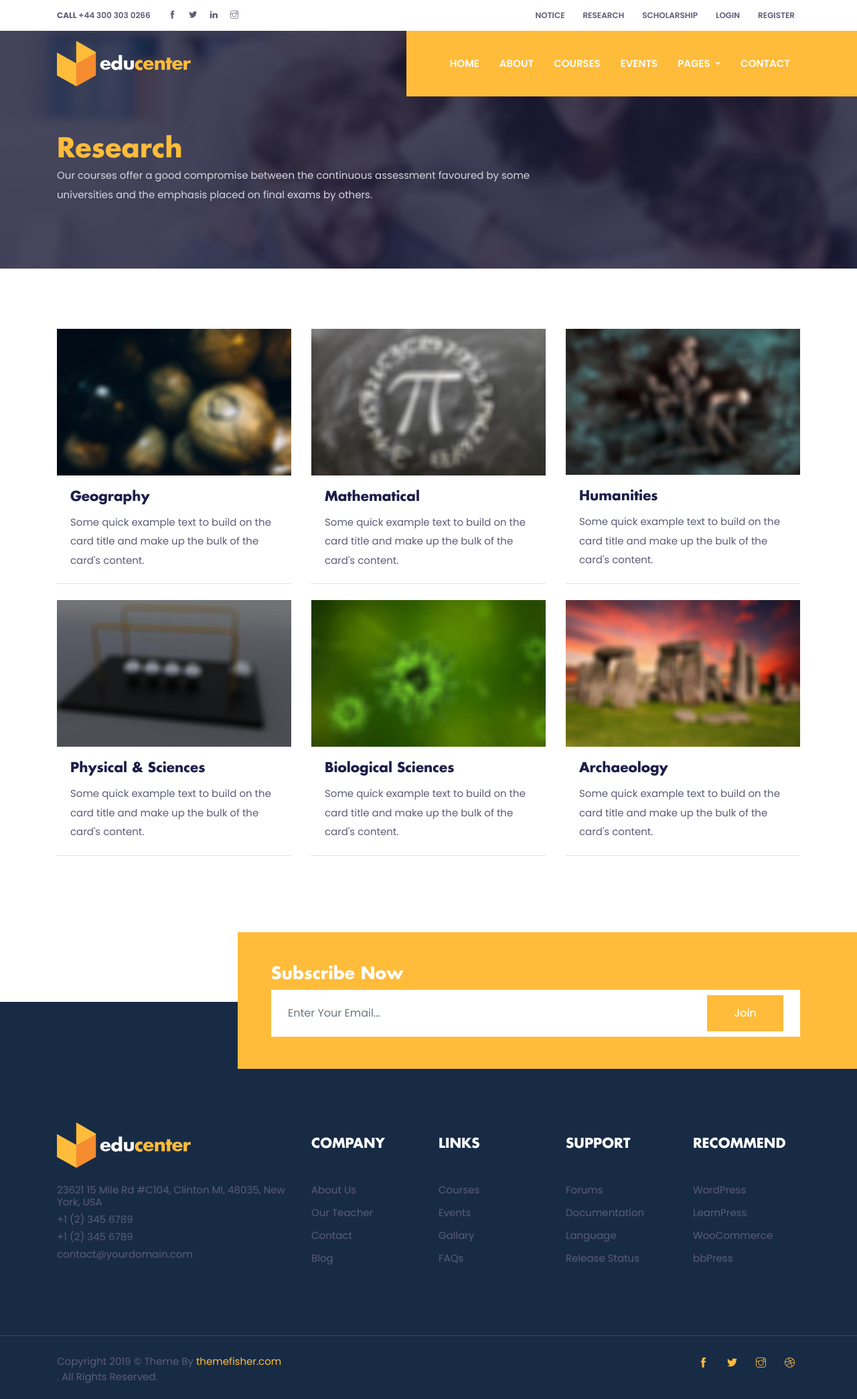
After one commit to MaskeyPuja/educenter, a Django app: page /research in a window 1280 px wide. The commit adds this page. Shown: the whole page at 67% size. Run offline with Django 3.2, Linux system fonts and the light colour scheme; some libraries are stand-ins or nearby versions.

Commit message:
research added

```diff
--- a/eduapp/templates/eduapp/base.html
+++ b/eduapp/templates/eduapp/base.html
@@ -53,7 +53,7 @@
         <div class="col-lg-8 text-center text-lg-right">
           <ul class="list-inline">
             <li class="list-inline-item"><a class="text-uppercase text-color p-sm-2 py-2 px-0 d-inline-block" href="{% url 'notice' %}">notice</a></li>
-            <li class="list-inline-item"><a class="text-uppercase text-color p-sm-2 py-2 px-0 d-inline-block" href="research.html">research</a></li>
+            <li class="list-inline-item"><a class="text-uppercase text-color p-sm-2 py-2 px-0 d-inline-block" href="{% url 'research' %}">research</a></li>
             <li class="list-inline-item"><a class="text-uppercase text-color p-sm-2 py-2 px-0 d-inline-block" href="scholarship.html">SCHOLARSHIP</a></li>
             <li class="list-inline-item"><a class="text-uppercase text-color p-sm-2 py-2 px-0 d-inline-block" href="#" data-toggle="modal" data-target="#loginModal">login</a></li>
             <li class="list-inline-item"><a class="text-uppercase text-color p-sm-2 py-2 px-0 d-inline-block" href="#" data-toggle="modal" data-target="#signupModal">register</a></li>
--- a/eduapp/templates/eduapp/events.html
+++ b/eduapp/templates/eduapp/events.html
@@ -1,6 +1,6 @@
 {% extends 'eduapp/base.html' %}
 
-{% block title %}Educenter{% endblock %}
+{% block title %}Events{% endblock %}
 
 <!-- header -->
 <!-- /header -->
--- /dev/null
+++ b/eduapp/templates/eduapp/research.html
@@ -0,0 +1,109 @@
+{% extends 'eduapp/base.html' %}
+
+{% block title %}Research{% endblock %}
+{% block body %}
+
+<!-- page title -->
+<section class="page-title-section overlay" data-background="images/backgrounds/page-title.jpg">
+  <div class="container">
+    <div class="row">
+      <div class="col-md-8">
+        <ul class="list-inline custom-breadcrumb">
+          <li class="list-inline-item"><a class="h2 text-primary font-secondary" href="@@page-link">Research</a></li>
+          <li class="list-inline-item text-white h3 font-secondary @@nasted"></li>
+        </ul>
+        <p class="text-lighten">Our courses offer a good compromise between the continuous assessment favoured by some universities and the emphasis placed on final exams by others.</p>
+      </div>
+    </div>
+  </div>
+</section>
+<!-- /page title -->
+
+<!-- research -->
+<section class="section">
+  <div class="container">
+    <div class="row">
+      <!-- recharch item -->
+      <div class="col-lg-4 col-sm-6 mb-4">
+        <div class="card rounded-0 hover-shadow border-top-0 border-left-0 border-right-0">
+          <img class="card-img-top rounded-0" src="images/research/research-1.jpg" alt="research thumb">
+          <div class="card-body">
+            <h4 class="card-title">Geography</h4>
+            <p class="card-text">
+              Some quick example text to build on the card title
+              and make up the bulk of the card's content.
+            </p>
+          </div>
+        </div>
+      </div>
+      <!-- recharch item -->
+      <div class="col-lg-4 col-sm-6 mb-4">
+        <div class="card rounded-0 hover-shadow border-top-0 border-left-0 border-right-0">
+          <img class="card-img-top rounded-0" src="images/research/research-2.jpg" alt="research thumb">
+          <div class="card-body">
+            <h4 class="card-title">Mathematical</h4>
+            <p class="card-text">
+              Some quick example text to build on the card title
+              and make up the bulk of the card's content.
+            </p>
+          </div>
+        </div>
+      </div>
+      <!-- recharch item -->
+      <div class="col-lg-4 col-sm-6 mb-4">
+        <div class="card rounded-0 hover-shadow border-top-0 border-left-0 border-right-0">
+          <img class="card-img-top rounded-0" src="images/research/research-3.jpg" alt="research thumb">
+          <div class="card-body">
+            <h4 class="card-title">Humanities</h4>
+            <p class="card-text">
+              Some quick example text to build on the card title
+              and make up the bulk of the card's content.
+            </p>
+          </div>
+        </div>
+      </div>
+      <!-- recharch item -->
+      <div class="col-lg-4 col-sm-6 mb-4">
+        <div class="card rounded-0 hover-shadow border-top-0 border-left-0 border-right-0">
+          <img class="card-img-top rounded-0" src="images/research/research-4.jpg" alt="research thumb">
+          <div class="card-body">
+            <h4 class="card-title">Physical & Sciences</h4>
+            <p class="card-text">
+              Some quick example text to build on the card title
+              and make up the bulk of the card's content.
+            </p>
+          </div>
+        </div>
+      </div>
+      <!-- recharch item -->
+      <div class="col-lg-4 col-sm-6 mb-4">
+        <div class="card rounded-0 hover-shadow border-top-0 border-left-0 border-right-0">
+          <img class="card-img-top rounded-0" src="images/research/research-5.jpg" alt="research thumb">
+          <div class="card-body">
+            <h4 class="card-title">Biological Sciences</h4>
+            <p class="card-text">
+              Some quick example text to build on the card title
+              and make up the bulk of the card's content.
+            </p>
+          </div>
+        </div>
+      </div>
+      <!-- recharch item -->
+      <div class="col-lg-4 col-sm-6 mb-4">
+        <div class="card rounded-0 hover-shadow border-top-0 border-left-0 border-right-0">
+          <img class="card-img-top rounded-0" src="images/research/research-6.jpg" alt="research thumb">
+          <div class="card-body">
+            <h4 class="card-title">Archaeology</h4>
+            <p class="card-text">
+              Some quick example text to build on the card title
+              and make up the bulk of the card's content.
+            </p>
+          </div>
+        </div>
+      </div>
+    </div>
+  </div>
+</section>
+<!-- /research -->
+
+{% endblock %}
--- a/eduapp/views.py
+++ b/eduapp/views.py
@@ -44,3 +44,8 @@ class ContactView(TemplateView):
 
 class NoticeView(TemplateView):
 	template_name = 'eduapp/notice.html'
+
+
+
+class ResearchView(TemplateView):
+	template_name = 'eduapp/research.html'
--- a/educenter/urls.py
+++ b/educenter/urls.py
@@ -15,7 +15,7 @@ Including another URLconf
 """
 from django.contrib import admin
 from django.urls import path
-from eduapp.views import HomeView, CourseView, EventView, BlogView, ContactView, NoticeView
+from eduapp.views import HomeView, CourseView, EventView, BlogView, ContactView, NoticeView, ResearchView
 
 from django.conf import settings
 from django.views.static import serve
@@ -31,5 +31,6 @@ urlpatterns = [
     # path('blog', BlogView.as_view(), name = 'blog'),
     path('contact', ContactView.as_view(), name = 'contact'),
     path('notice', NoticeView.as_view(), name = 'notice'),
+    path('research', ResearchView.as_view(), name = 'research'),
 ]
 urlpatterns += static(settings.MEDIA_URL, document_root=settings.MEDIA_ROOT)
```
